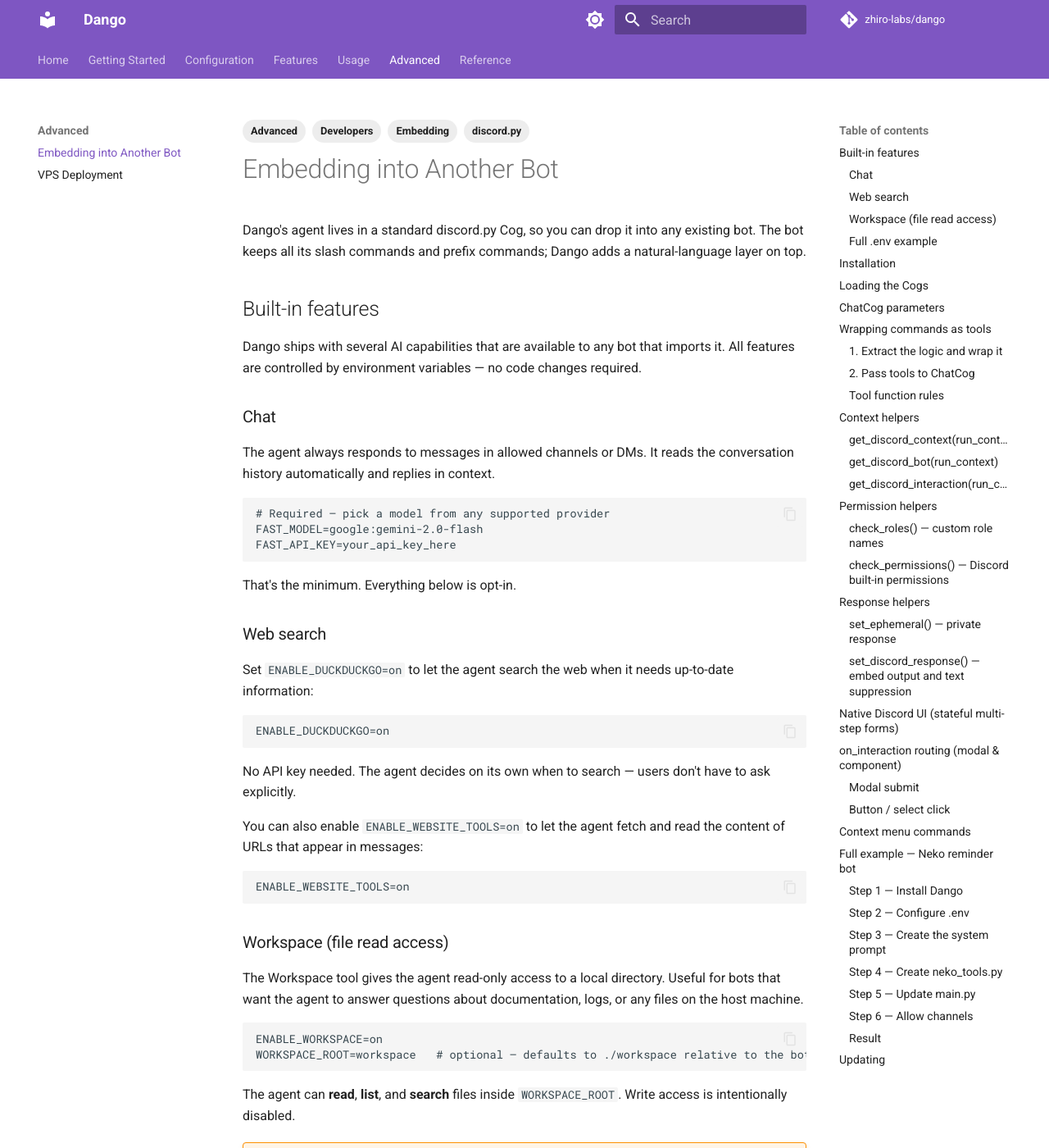
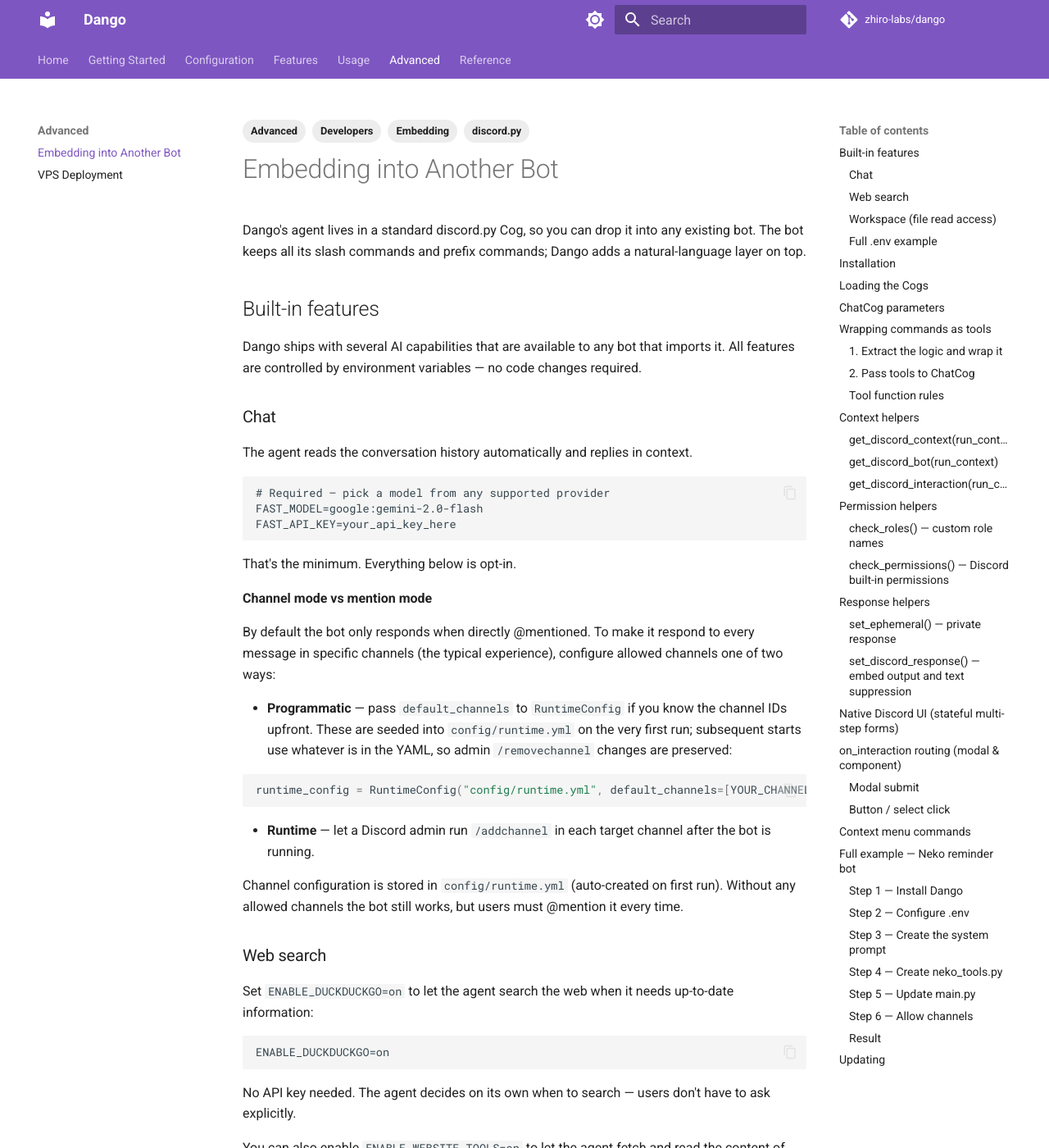
Before and after one commit to DEVenur/Cosmika, an MkDocs documentation site: the page built from docs/advanced/embedding.md, in a window 1280 px wide and 1400 px high. Shown: the whole window at 82% size. Built offline with MkDocs 1.6.1 and Material for MkDocs 9.7.7, drawn with Linux system fonts in a browser that asks for light colours; comment, search, counter and statistics services are not loaded; some of the changed text lies outside the part shown.

Commit message:
feat(embed): add default_channels to RuntimeConfig; fix contextual prompt default
- RuntimeConfig now accepts default_channels: list[int] so embedded
  developers can pre-seed the allowed-channel list on first run without
  calling add_channel() manually in setup_hook.  Channels are only seeded
  when config/runtime.yml does not yet exist, so subsequent starts honour
  whatever the admin has configured via /addchannel / /removechannel.

- Fix ENABLE_CONTEXTUAL_SYSTEM_PROMPT defaulting to False despite docs
  saying the default is 'on'.  Changed to default=True in both
  call_agent.py and main.py so conversation history is leveraged
  out-of-the-box in all deployment modes (standalone and embedded).

- Docs (embedding.md): document default_channels, update RuntimeConfig
  description and Neko example (Steps 5–6) to use the new API.

Co-Authored-By: Claude Sonnet 4.6 <noreply@anthropic.com>

````diff
--- a/docs/advanced/embedding.md
+++ b/docs/advanced/embedding.md
@@ -17,7 +17,7 @@ Dango ships with several AI capabilities that are available to any bot that impo
 
 ### Chat
 
-The agent always responds to messages in allowed channels or DMs. It reads the conversation history automatically and replies in context.
+The agent reads the conversation history automatically and replies in context.
 
 ```env
 # Required — pick a model from any supported provider
@@ -26,6 +26,20 @@ FAST_API_KEY=your_api_key_here
 ```
 
 That's the minimum. Everything below is opt-in.
+
+**Channel mode vs mention mode**
+
+By default the bot only responds when directly @mentioned. To make it respond to every message in specific channels (the typical experience), configure allowed channels one of two ways:
+
+- **Programmatic** — pass `default_channels` to `RuntimeConfig` if you know the channel IDs upfront. These are seeded into `config/runtime.yml` on the very first run; subsequent starts use whatever is in the YAML, so admin `/removechannel` changes are preserved:
+
+  ```python
+  runtime_config = RuntimeConfig("config/runtime.yml", default_channels=[YOUR_CHANNEL_ID])
+  ```
+
+- **Runtime** — let a Discord admin run `/addchannel` in each target channel after the bot is running.
+
+Channel configuration is stored in `config/runtime.yml` (auto-created on first run). Without any allowed channels the bot still works, but users must @mention it every time.
 
 ### Web search
 
@@ -125,7 +139,7 @@ await bot.add_cog(AdminCog(bot, runtime_config))
 
 **`create_discord_workflow()`** returns the Agno `Workflow` that wires together the four pipeline steps (fetch history → call agent → render tables → send response). Call it once at startup and pass the result to `ChatCog`.
 
-**`RuntimeConfig(config_path)`** loads `config/runtime.yml` (created automatically on first write). It stores the allowed channel and user lists, timezone, history limit, and activity string. Pass the same instance to both `ChatCog` and `AdminCog` so admin commands take effect immediately.
+**`RuntimeConfig(config_path, default_channels=None)`** loads `config/runtime.yml` (created automatically on first run). It stores the allowed channel and user lists, timezone, history limit, and activity string. Pass the same instance to both `ChatCog` and `AdminCog` so admin commands take effect immediately. `default_channels` pre-seeds the channel list when no YAML exists yet — ignored on subsequent starts so `/removechannel` changes are preserved.
 
 **`AdminCog`** adds the following slash commands (all require the **Administrator** server permission, all responses are ephemeral):
 
@@ -682,7 +696,7 @@ with open(os.getenv("CHAT_SYS_PROMPT_PATH", "config/chat_sys_prompt.txt"), encod
     chat_system_prompt = f.read()
 
 workflow = create_discord_workflow()
-runtime_config = RuntimeConfig("config/runtime.yml")
+runtime_config = RuntimeConfig("config/runtime.yml", default_channels=[YOUR_CHANNEL_ID])
 await bot.add_cog(ChatCog(
     bot,
     workflow,
@@ -700,13 +714,7 @@ await bot.add_cog(ChatCog(
 
 ### Step 6 — Allow channels
 
-Start the bot, then in each channel where you want natural-language responses, run:
-
-```
-/addchannel
-```
-
-This is `AdminCog`'s built-in command. It adds the current channel to the allowed list stored in `config/runtime.yml`. The bot will now respond to all messages in that channel, not just @mentions.
+`default_channels=[YOUR_CHANNEL_ID]` in step 5 handles this automatically on first run. To add more channels later, a Discord admin can run `/addchannel` in any target channel.
 
 ### Result
 
--- a/main.py
+++ b/main.py
@@ -63,7 +63,7 @@ DISCORD_BOT_ACTIVITY = runtime_config.discord_activity
 
 FAST_MODEL = os.getenv("FAST_MODEL")
 ENABLE_CONTEXTUAL_SYSTEM_PROMPT = env_onoff_to_bool(
-    os.getenv("ENABLE_CONTEXTUAL_SYSTEM_PROMPT")
+    os.getenv("ENABLE_CONTEXTUAL_SYSTEM_PROMPT"), default=True
 )
 ENABLE_WORKSPACE = env_onoff_to_bool(os.getenv("ENABLE_WORKSPACE"))
 WORKSPACE_ROOT = os.getenv("WORKSPACE_ROOT", "workspace")
````
Also changed, not shown: 2 other files.
